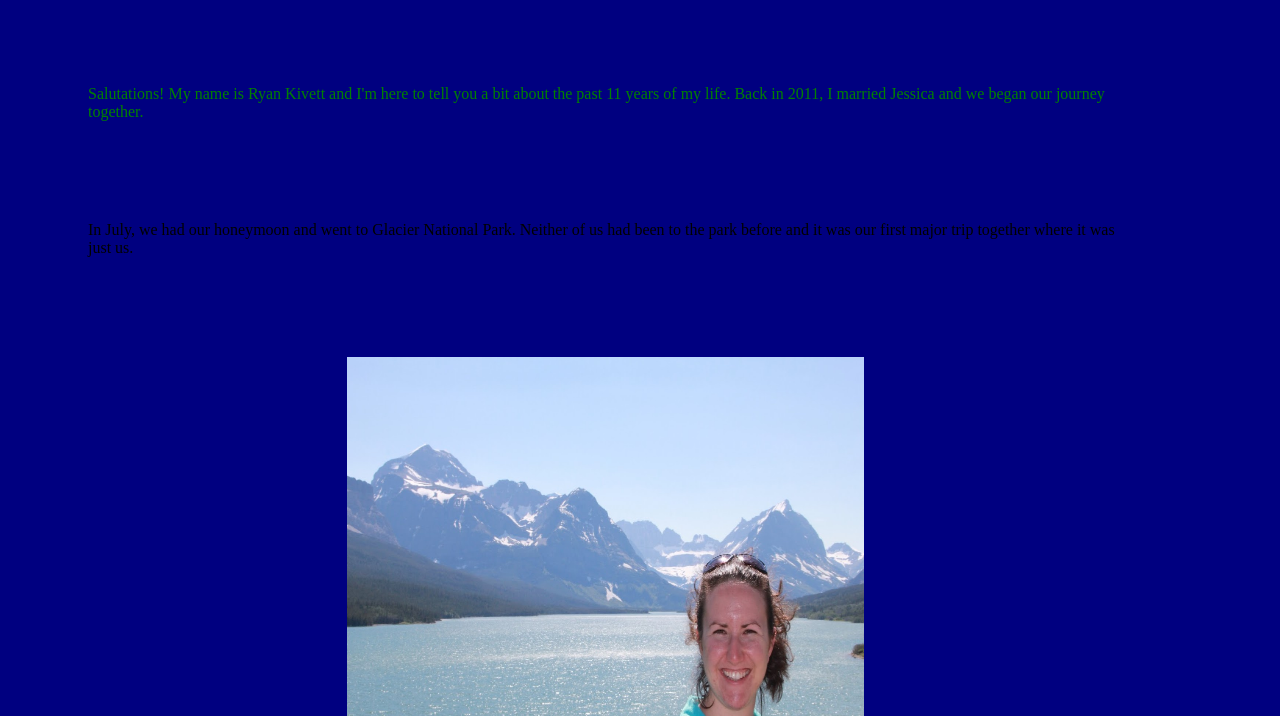
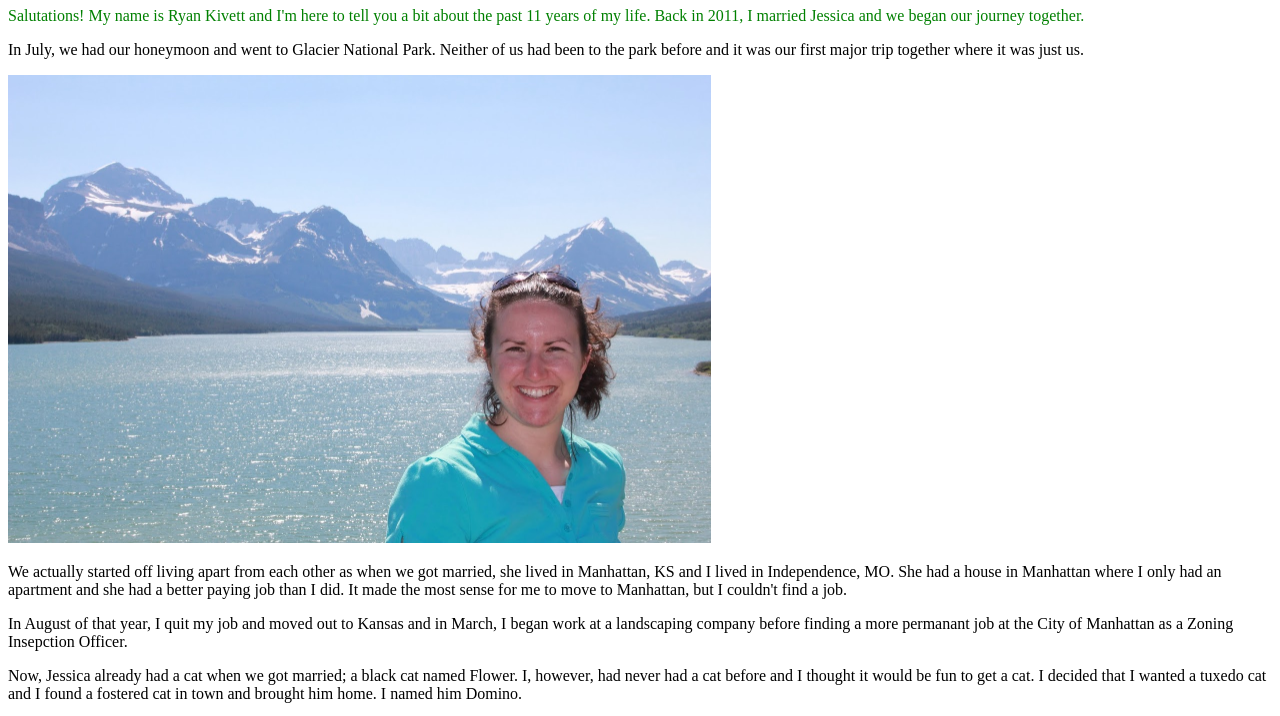
Before and after one commit to KC-LC101-June-22/js-assignment-4-html-me-something-rckivett, a website: page index.html in a window 1280 px wide. Shown: the part 73-789 px from the top of the page. Drawn offline with Linux system fonts and the light colour scheme.

Commit message:
changes to styles.css

```diff
--- a/styles.css
+++ b/styles.css
@@ -1,34 +1,12 @@
 /* Write your CSS here! */
-p {
-    margin-top: 100px;
-    margin-bottom: 100px;
-    margin-right: 150px;
-    margin-left: 80px;
-}
-
-article {
-    padding-top: 50px;
-    padding-right: 30px;
-    padding-bottom: 50px;
-    padding-left: 80px;
-}
 
 body {
     margin: 8px;
     display: block;
-    background-color: navy;
 }
-
-.funParagraph {
+#mainHeading{
+    color: red;
+}
+.funParagraph{
     color: green;
 }
-.center {
-    display: block;
-    margin-left: auto;
-    margin-right: auto;
-    width: 50%;
-  }
-
-#mainHeading {
-    color: red;
-}
```
